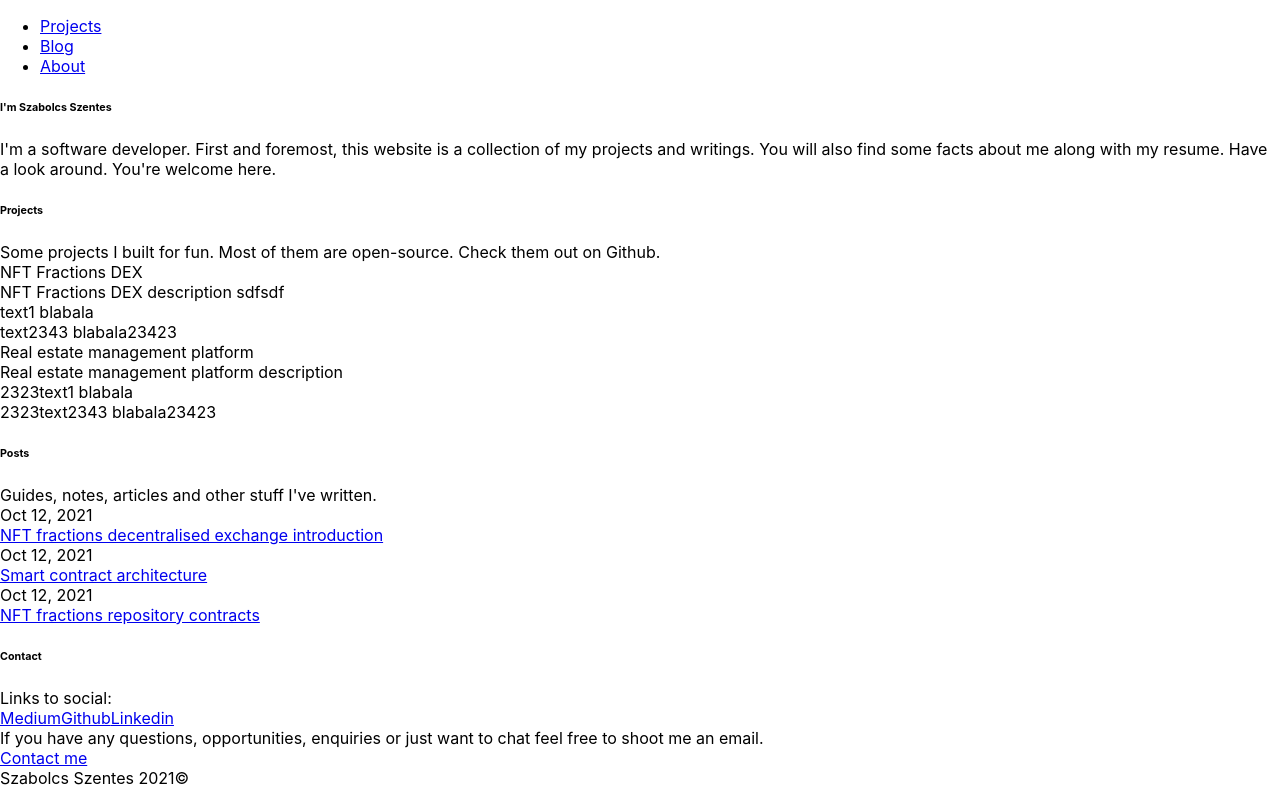
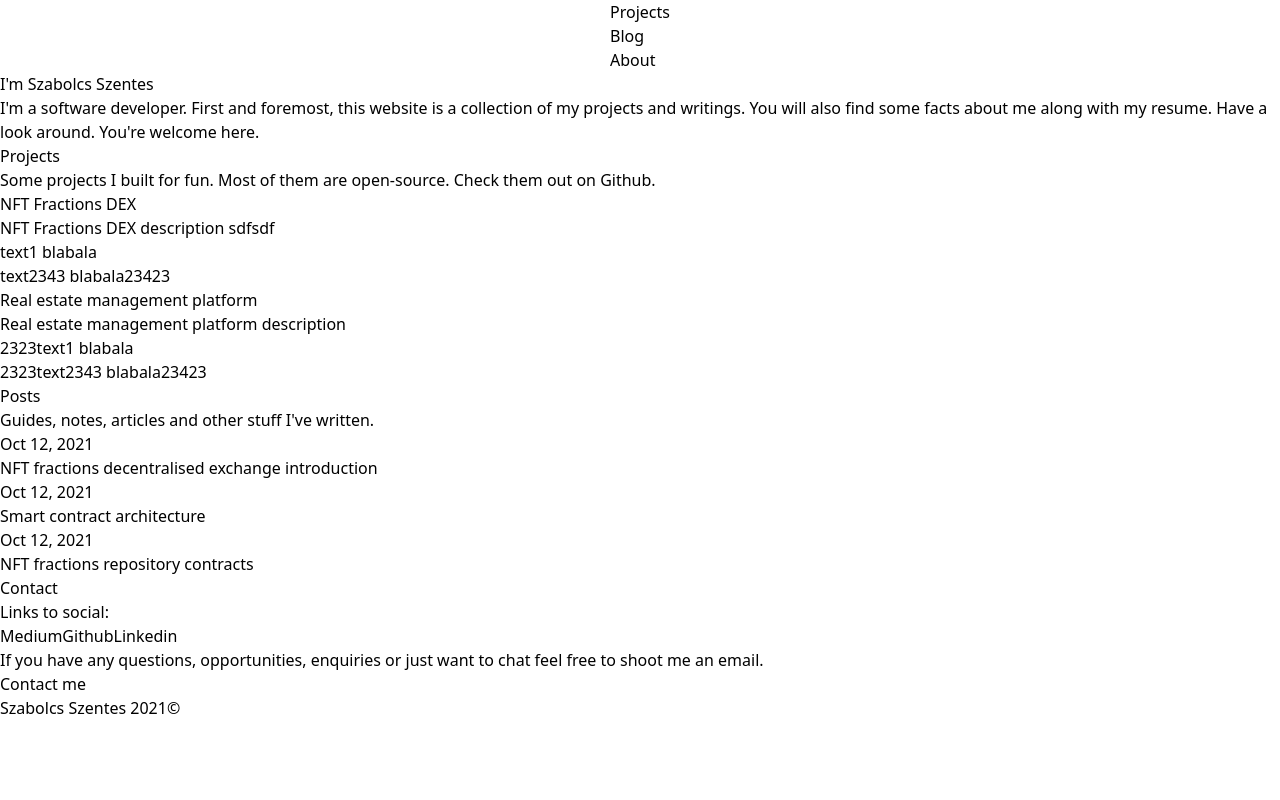
Before and after one commit to szmizorsz/personal-webpage, a React (Create React App) app: page / in a window 1280 px wide. Built offline with nearby package versions, Linux system fonts and the light colour scheme.

Commit message:
Tailwind CSS integration

```diff
--- /dev/null
+++ b/craco.config.js
@@ -0,0 +1,10 @@
+module.exports = {
+    style: {
+        postcss: {
+            plugins: [
+                require('tailwindcss'),
+                require('autoprefixer'),
+            ],
+        },
+    },
+}
--- a/src/App.css
+++ /dev/null
@@ -1,38 +0,0 @@
-.App {
-  text-align: center;
-}
-
-.App-logo {
-  height: 40vmin;
-  pointer-events: none;
-}
-
-@media (prefers-reduced-motion: no-preference) {
-  .App-logo {
-    animation: App-logo-spin infinite 20s linear;
-  }
-}
-
-.App-header {
-  background-color: #282c34;
-  min-height: 100vh;
-  display: flex;
-  flex-direction: column;
-  align-items: center;
-  justify-content: center;
-  font-size: calc(10px + 2vmin);
-  color: white;
-}
-
-.App-link {
-  color: #61dafb;
-}
-
-@keyframes App-logo-spin {
-  from {
-    transform: rotate(0deg);
-  }
-  to {
-    transform: rotate(360deg);
-  }
-}
--- a/src/components/Header.js
+++ b/src/components/Header.js
@@ -2,7 +2,7 @@
 
 function Header() {
     return (
-        <div>
+        <div class="flex justify-center">
             <nav>
                 <div>
                     <a href="/"></a>
--- a/src/index.css
+++ b/src/index.css
@@ -1,13 +1,3 @@
-body {
-  margin: 0;
-  font-family: -apple-system, BlinkMacSystemFont, 'Segoe UI', 'Roboto', 'Oxygen',
-    'Ubuntu', 'Cantarell', 'Fira Sans', 'Droid Sans', 'Helvetica Neue',
-    sans-serif;
-  -webkit-font-smoothing: antialiased;
-  -moz-osx-font-smoothing: grayscale;
-}
-
-code {
-  font-family: source-code-pro, Menlo, Monaco, Consolas, 'Courier New',
-    monospace;
-}
+@tailwind base;
+@tailwind components;
+@tailwind utilities;
--- /dev/null
+++ b/tailwind.config.js
@@ -0,0 +1,11 @@
+module.exports = {
+  purge: ['./src/**/*.{js,jsx,ts,tsx}', './public/index.html'],
+  darkMode: false, // or 'media' or 'class'
+  theme: {
+    extend: {},
+  },
+  variants: {
+    extend: {},
+  },
+  plugins: [],
+}
```
Also changed, not shown: package.json (+7 -3 lines), 1 other file (tests, documents, lock files or other folders).
